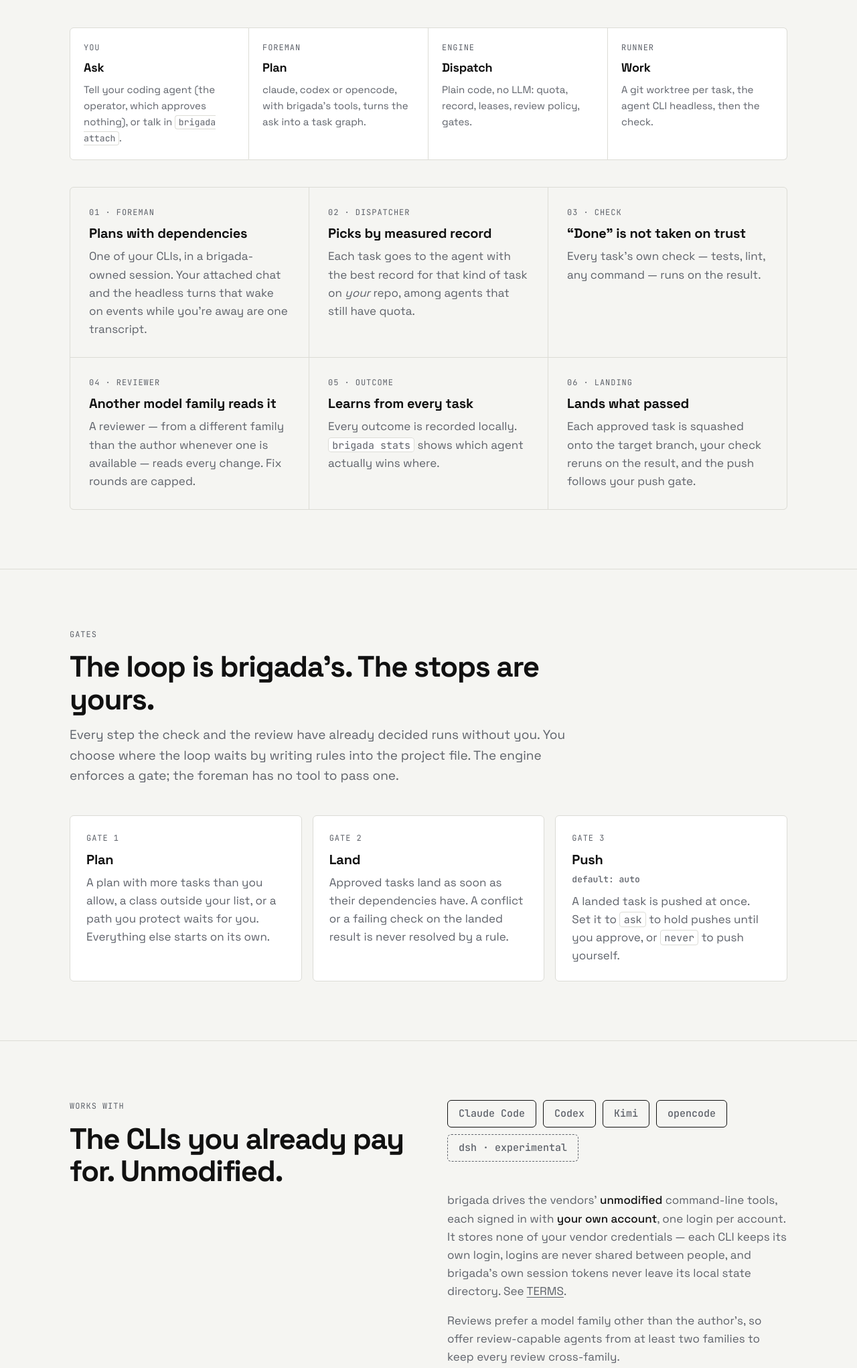
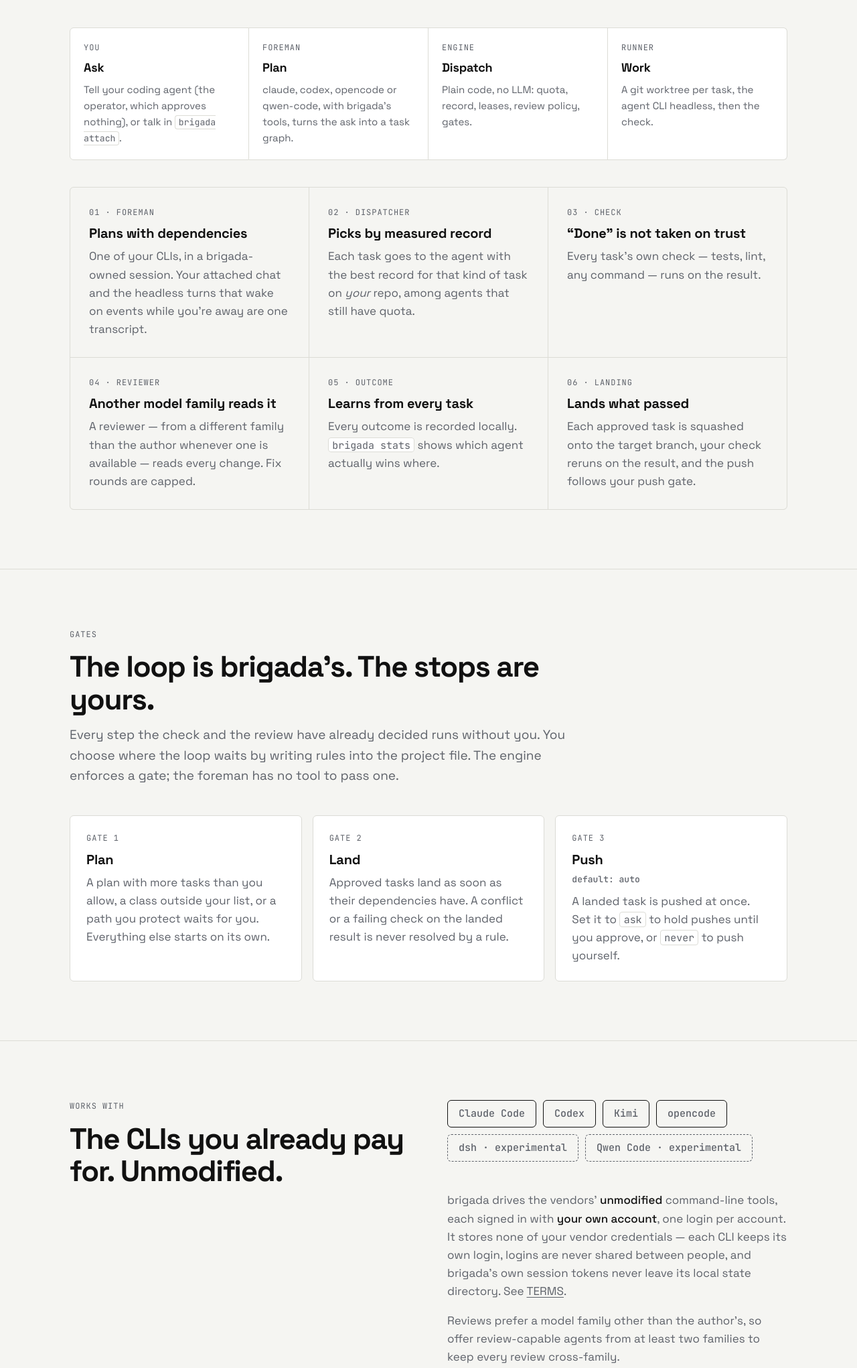
Before and after one commit to Blackfire-AI/blackfire-ai.github.io, a plain HTML site: page brigada/index.html in a window 1280 px wide. Shown: the part 2344-4386 px from the top of the page at 67% size. Drawn offline with Linux system fonts and the light colour scheme.

Commit message:
docs(brigada): name Qwen Code among the CLIs and the foreman harnesses
qwen-code ships as an experimental foreman harness in brigada, so the
foreman step names it, the supported-CLI list carries it with the same
experimental marker as dsh, and the marks sentence covers it.

```diff
--- a/brigada/index.html
+++ b/brigada/index.html
@@ -115,7 +115,7 @@
 
     <div class="flow" aria-label="Architecture">
       <div class="flow-step"><span class="label">You</span><strong>Ask</strong><span>Tell your coding agent (the operator, which approves nothing), or talk in <code>brigada attach</code>.</span></div>
-      <div class="flow-step"><span class="label">Foreman</span><strong>Plan</strong><span>claude, codex or opencode, with brigada’s tools, turns the ask into a task graph.</span></div>
+      <div class="flow-step"><span class="label">Foreman</span><strong>Plan</strong><span>claude, codex, opencode or qwen-code, with brigada’s tools, turns the ask into a task graph.</span></div>
       <div class="flow-step"><span class="label">Engine</span><strong>Dispatch</strong><span>Plain code, no LLM: quota, record, leases, review policy, gates.</span></div>
       <div class="flow-step"><span class="label">Runner</span><strong>Work</strong><span>A git worktree per task, the agent CLI headless, then the check.</span></div>
     </div>
@@ -159,6 +159,7 @@
         <li>Kimi</li>
         <li>opencode</li>
         <li class="exp">dsh · experimental</li>
+        <li class="exp">Qwen Code · experimental</li>
       </ul>
       <p>brigada drives the vendors’ <strong>unmodified</strong> command-line tools, each signed in with <strong>your own account</strong>, one login per account. It stores none of your vendor credentials — each CLI keeps its own login, logins are never shared between people, and brigada’s own session tokens never leave its local state directory. See <a href="https://github.com/Blackfire-AI/brigada/blob/main/docs/TERMS.md">TERMS</a>.</p>
       <p>Reviews prefer a model family other than the author’s, so offer review-capable agents from at least two families to keep every review cross-family.</p>
@@ -246,7 +247,7 @@
         <a href="https://github.com/Blackfire-AI/brigada/blob/main/docs/TERMS.md">Terms</a>
       </nav>
     </div>
-    <p class="fine">“Blackfire AI”, “brigada” and the flame mark are trademarks of Blackfire AI. Claude Code, Codex, Kimi and opencode are the marks of their owners; brigada drives their official CLIs and is not affiliated with or endorsed by them.</p>
+    <p class="fine">“Blackfire AI”, “brigada” and the flame mark are trademarks of Blackfire AI. Claude Code, Codex, Kimi, opencode and Qwen Code are the marks of their owners; brigada drives their official CLIs and is not affiliated with or endorsed by them.</p>
   </div>
 </footer>
 
```
